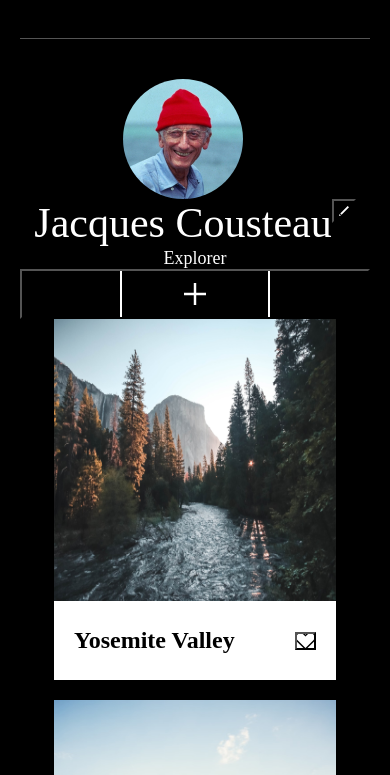
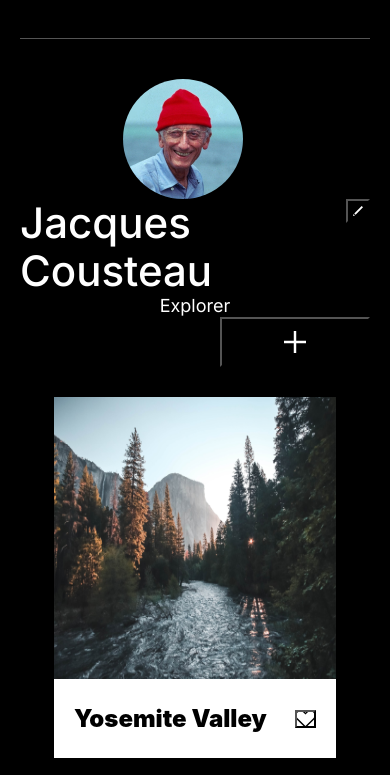
Before and after one commit to eorbaez/se_project_aroundtheus, a plain HTML site: page index.html in a window 390 px wide. Shown: the part 36-811 px from the top of the page. Drawn offline with Linux system fonts and the light colour scheme; files whose address does not match are found by name; a web font is replaced by a local one.

Commit message:
Adding some fonts

```diff
--- a/blocks/page.css
+++ b/blocks/page.css
@@ -1,4 +1,6 @@
 .page {
+    font-family: 'Inter', sans-serif;
+    font-weight: 900;
     background-color: black;
     color:white;
 }
--- a/pages/index.css
+++ b/pages/index.css
@@ -7,35 +7,3 @@
 @import url("../blocks/profile.css");
 @import url("../blocks/cards.css");
 @import url("../blocks/card.css");
-
-@media screen and (max-width:480px){
-    .profile {
-        /* background-color: pink; */
-        flex-direction: column;
-    }
-
-    .profile__info {
-        display: flex;
-        flex-wrap: wrap;
-        justify-content: center;
-        width: 100%;
-    }
-
-    .profile__description {
-        width: 100%;
-        text-align: center;
-    }
-
-    .profile__add-button {
-        margin: 0;
-        width: 100%;
-    }
-}
-
-@media screen and (max-width:1100px) {
-    .page__section {
-        margin: 0 20px;
-        max-width: calc(100% - 40px);
-    }
-
-}
--- a/vendor/fonts.css
+++ b/vendor/fonts.css
@@ -13,3 +13,10 @@
     font-display: swap;
     src: url("./fonts/Inter-Medium.woff2") format("woff2");
 }
+
+@font-face {
+    font-family: 'Inter';
+    src: url('../fonts/Inter-Black.woff2') format('woff2');
+    font-weight: 900;
+    font-style: normal;
+}
```
